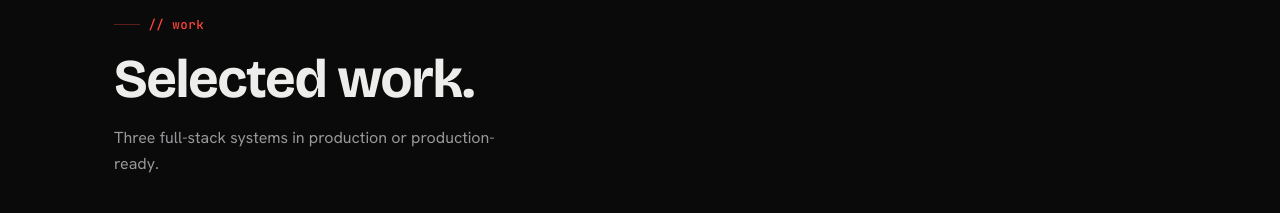
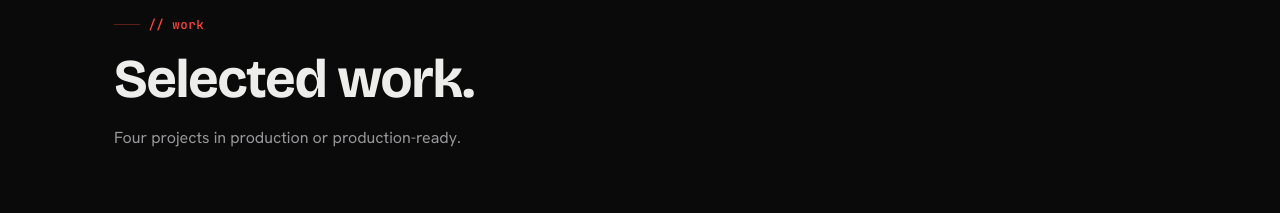
Before and after one commit to IsTincho/portafolio, a React (Vite) app: page / in a window 1280 px wide. Shown: the part 4020-4233 px from the top of the page. Built offline with nearby package versions, Linux system fonts and the light colour scheme.

Commit message:
agrego vectorga quiz como cuarto proyecto

```diff
--- a/src/components/Projects.jsx
+++ b/src/components/Projects.jsx
@@ -109,10 +109,12 @@ function ProjectCard({ p, onOpenCase }) {
               <BookOpen size={15} strokeWidth={2.2} /> {t('projects.caseStudy')}
             </button>
           )}
-          {p.url && (
+          {p.url ? (
             <a className="pcard__link" href={p.url} target="_blank" rel="noopener noreferrer">
               {t('projects.visit')} <ArrowUpRight size={16} strokeWidth={2.2} />
             </a>
+          ) : (
+            p.domain && <span className="pcard__domain mono">{p.domain}</span>
           )}
         </div>
       </div>
--- a/src/data/projects.js
+++ b/src/data/projects.js
@@ -229,4 +229,67 @@ export const projects = [
       },
     },
   },
+  {
+    id: 'vectorga-quiz',
+    name: 'Vectorga Quiz',
+    index: '04',
+    year: '2026',
+    url: null,
+    domain: 'standalone · .zip',
+    tagline: {
+      es: 'Quiz web para fans de Los Vectorgas: adiviná el video por audio o miniatura. Vanilla JS, sin frameworks, sin build tools, sin dependencias.',
+      en: 'A web quiz for Los Vectorgas fans: guess the video by audio or thumbnail. Vanilla JS, no frameworks, no build tools, no dependencies.',
+    },
+    role: {
+      es: 'Diseño, desarrollo y distribución',
+      en: 'Design, development & distribution',
+    },
+    status: {
+      es: 'MVP funcional · listo para distribuir',
+      en: 'Working MVP · ready to ship',
+    },
+    stack: ['Vanilla JS', 'HTML', 'CSS', 'YouTube Data API v3', 'YouTube IFrame API', 'Web Audio API', 'PowerShell'],
+    metrics: [
+      { value: '0', label: { es: 'dependencias', en: 'dependencies' } },
+      { value: '1', label: { es: 'archivo HTML', en: 'HTML file' } },
+      { value: '2', label: { es: 'modos de juego', en: 'game modes' } },
+      { value: '12h', label: { es: 'auto-refresh', en: 'auto-refresh' } },
+    ],
+    highlights: {
+      es: [
+        'Producto para mi propio grupo de creadores (Los Vectorgas, fans de @Vector y @VectorMVP): conozco a la audiencia desde adentro.',
+        'Audio y efectos sintetizados con Web Audio API: cero archivos de sonido, peso 0 KB en assets.',
+        'Hybrid loading: lista de videos incrustada + refresh contra YouTube API en background cada 12h. Nunca pantalla vacía.',
+        'Distribución standalone: 1 HTML + serve.ps1 + JUGAR.cmd. Doble click y juega, sin instalar nada.',
+      ],
+      en: [
+        'A product for my own creator collective (Los Vectorgas, fans of @Vector and @VectorMVP): I know the audience from the inside.',
+        'Audio and effects synthesized with the Web Audio API: zero sound files, 0 KB in assets.',
+        'Hybrid loading: embedded video list + background YouTube API refresh every 12h. Never an empty screen.',
+        'Standalone distribution: 1 HTML + serve.ps1 + JUGAR.cmd. Double-click and play, no install.',
+      ],
+    },
+    caseStudy: {
+      es: {
+        overview: 'Quiz web para fans de los canales Vector y VectorMVP. Adiviná de qué video se trata por audio o miniatura censurada, ganás puntos. Vanilla JS, distribución standalone.',
+        sections: [
+          { title: 'El desafío', body: 'Distribuir un juego para mi comunidad sin que el usuario instale nada, sin frameworks, y que se mantenga al día solo cuando subimos videos nuevos.' },
+          { title: 'La solución', body: '1 HTML autocontenido con todo el código y la lista de videos incrustada. Un mini-server local en PowerShell (JUGAR.cmd → serve.ps1) abre el navegador en localhost para que YouTube no bloquee el audio embebido.' },
+          { title: 'Audio sin archivos', body: 'Todos los efectos del juego se generan en vivo con Web Audio API: acierto, error, victoria, reveal. Cero KB de assets de sonido, funciona offline después de la primera carga.' },
+          { title: 'Catálogo que se actualiza solo', body: 'Esquema híbrido: pinta al instante con la lista incrustada y en segundo plano consulta la YouTube Data API guardando en localStorage. Refresh máximo cada 12h para no quemar la cuota.' },
+          { title: 'Hacia dónde va', body: 'Próximo paso: integrarlo al ecosistema de KingsLV como sistema de gamificación — los puntos del quiz se canjean por descuentos en la tienda. Cierra producto, comunidad y e-commerce en un solo loop.' },
+        ],
+      },
+      en: {
+        overview: 'A web quiz for fans of the Vector and VectorMVP YouTube channels. Guess the video by audio or censored thumbnail and earn points. Vanilla JS, standalone distribution.',
+        sections: [
+          { title: 'The challenge', body: 'Ship a game to my community without anyone installing anything, with no frameworks, and have it stay up to date on its own as new videos go live.' },
+          { title: 'The solution', body: 'A single self-contained HTML with all code and the video list embedded. A small local PowerShell server (JUGAR.cmd → serve.ps1) opens the browser at localhost so YouTube does not block embedded audio.' },
+          { title: 'Audio without files', body: 'All game effects are synthesized live with the Web Audio API: hit, miss, victory, reveal. Zero KB of sound assets, works offline after the first load.' },
+          { title: 'A self-updating catalog', body: 'Hybrid scheme: instant paint from the embedded list, plus a background YouTube Data API call cached in localStorage. Refresh at most every 12h to spare quota.' },
+          { title: 'Where it is headed', body: 'Next step: plug it into the KingsLV ecosystem as a gamification system — quiz points redeemable for store discounts. Closes the loop between product, community and e-commerce.' },
+        ],
+      },
+    },
+  },
 ]
--- a/src/i18n/translations.js
+++ b/src/i18n/translations.js
@@ -68,7 +68,7 @@ export const strings = {
     projects: {
       kicker: '// proyectos',
       title: 'Trabajo seleccionado.',
-      sub: 'Tres sistemas full-stack en producción o listos para producción.',
+      sub: 'Cuatro proyectos en producción o listos para producción.',
       role: 'Rol',
       stack: 'Stack',
       year: 'Año',
@@ -172,7 +172,7 @@ export const strings = {
     projects: {
       kicker: '// work',
       title: 'Selected work.',
-      sub: 'Three full-stack systems in production or production-ready.',
+      sub: 'Four projects in production or production-ready.',
       role: 'Role',
       stack: 'Stack',
       year: 'Year',
```
